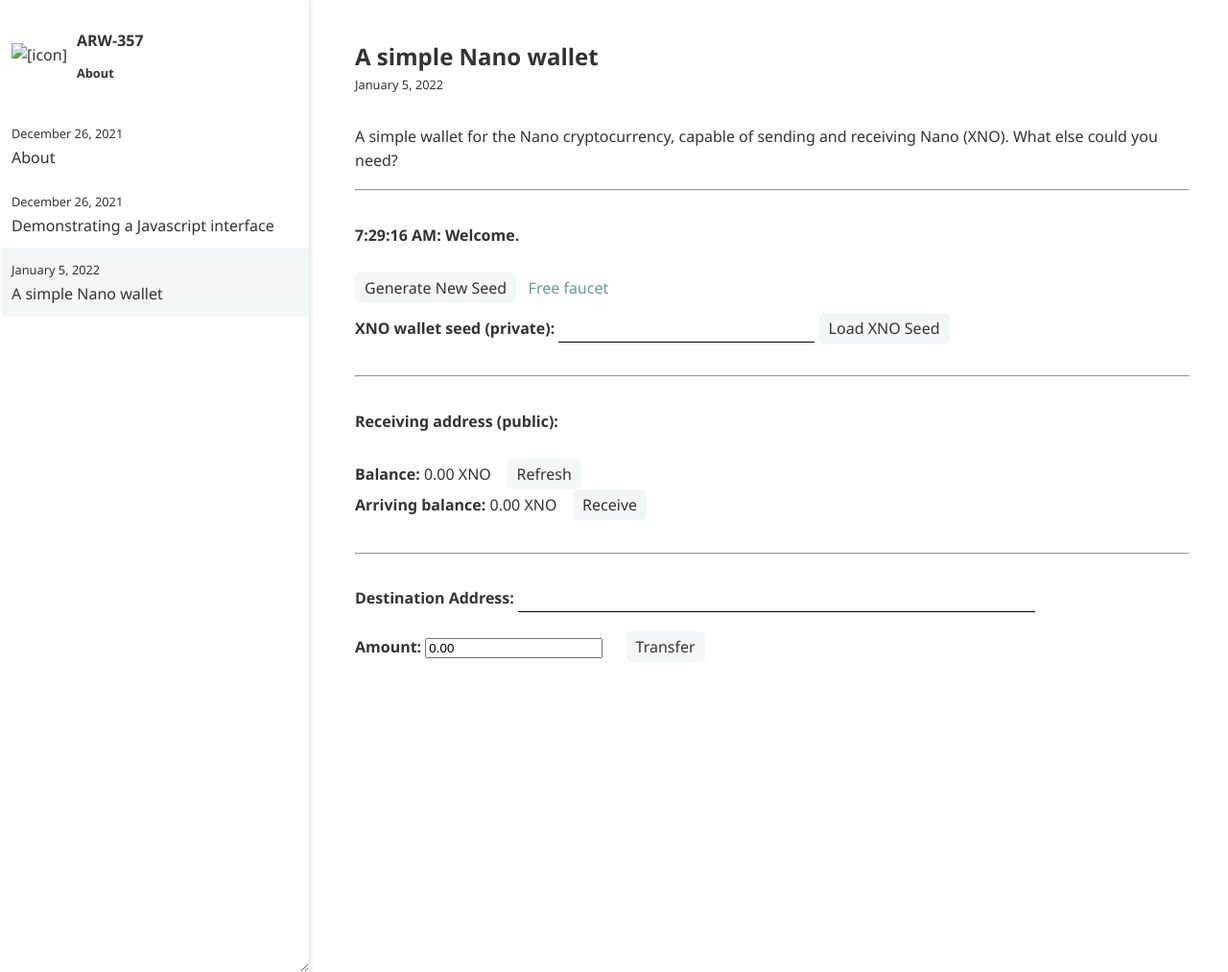
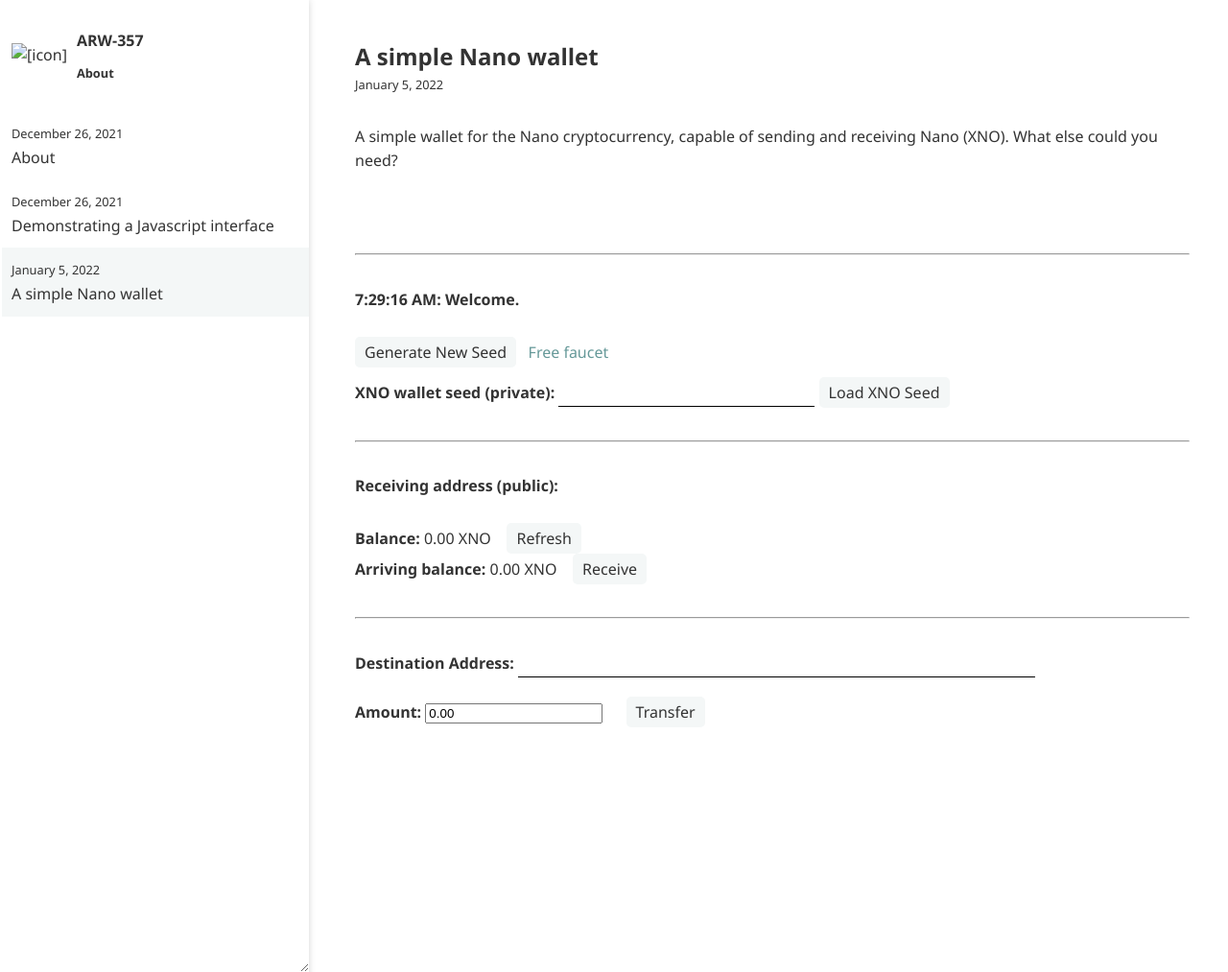
Before and after one commit to arw-357/arw-357.github.io, a Jekyll site: the page built from _posts/2022-01-05-nano.md, in a window 1280 px wide and 1013 px high. Shown: the whole window at 96% size. Built offline with Jekyll 4.4.1, drawn with Linux system fonts in a browser that asks for light colours.

Commit message:
Update 2022-01-05-nano.md

```diff
--- a/_posts/2022-01-05-nano.md
+++ b/_posts/2022-01-05-nano.md
@@ -6,7 +6,11 @@
 
 
 
-<div id="walletDiv"><hr><br><strong id="msg">Loading...</strong><br></div>
+<br><br>
+<div id="walletDiv">
+	<hr><br><strong id="msg">Loading...</strong><br>
+</div>
+
 
 <script src="https://cdn.jsdelivr.net/npm/nanocurrency/dist/nanocurrency.umd.js"></script>
 <script>
```
